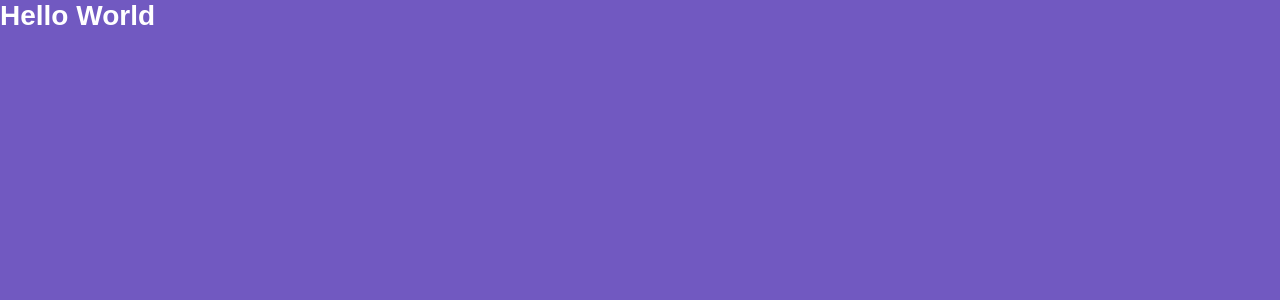
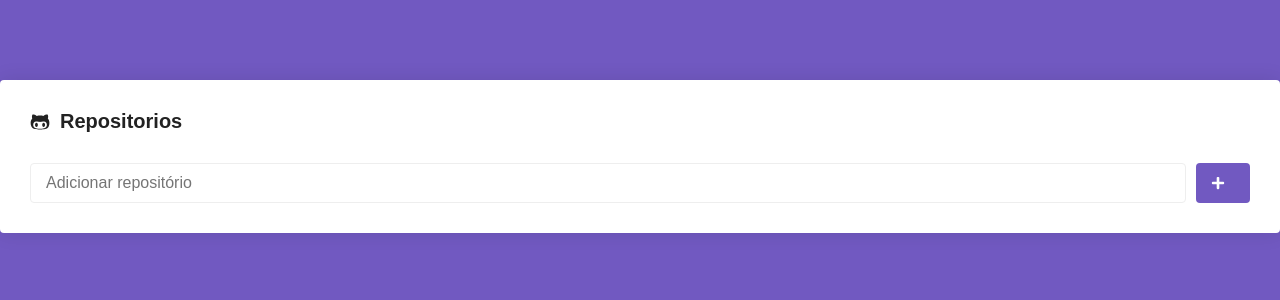
Before and after one commit to vitorlirab/reactjs-inicio, a React (Create React App) app: page / in a window 1280 px wide. Shown: the top 300 px of the page. Built offline with nearby package versions, Linux system fonts and the light colour scheme; the HTML template or start-up script is replaced by a standard one.

Commit message:
Adicionando repositórios

```diff
--- a/package.json
+++ b/package.json
@@ -6,8 +6,10 @@
     "@testing-library/jest-dom": "^4.2.4",
     "@testing-library/react": "^9.3.2",
     "@testing-library/user-event": "^7.1.2",
+    "axios": "^0.19.1",
     "react": "^16.12.0",
     "react-dom": "^16.12.0",
+    "react-icons": "^3.8.0",
     "react-router-dom": "^5.1.2",
     "react-scripts": "3.3.0",
     "styled-components": "^5.0.0"
--- a/src/pages/Main/index.js
+++ b/src/pages/Main/index.js
@@ -1,7 +1,50 @@
-import React from 'react';
+import React, { useState } from 'react';
 
-import { Title } from './styles';
+import { FaGithubAlt, FaPlus, FaSpinner } from 'react-icons/fa';
+
+import { Container, Form, SubmitButton } from './styles';
+
+import api from '../../services/api';
 
 export default function Main() {
-  return <Title>Hello World</Title>;
+  const [repo, setRepo] = useState('');
+  const [load, setLoad] = useState(false);
+
+  async function handleSubmit(e) {
+    e.preventDefault();
+    setLoad(true);
+    const response = await api.get(`/repos/${repo}`);
+
+    const data = {
+      name: response.data.full_name,
+    };
+    setRepo([...repo, data]);
+    setRepo('');
+    setLoad(false);
+  }
+
+  return (
+    <Container>
+      <h1>
+        <FaGithubAlt />
+        Repositorios
+      </h1>
+      <Form onSubmit={handleSubmit}>
+        <input
+          type="text"
+          placeholder="Adicionar repositório"
+          value={repo}
+          onChange={e => setRepo(e.target.value)}
+        />
+
+        <SubmitButton loading={load}>
+          {load ? (
+            <FaSpinner color="#fff" size={14} />
+          ) : (
+            <FaPlus color="#FFF" size={14} />
+          )}
+        </SubmitButton>
+      </Form>
+    </Container>
+  );
 }
--- a/src/pages/Main/styles.js
+++ b/src/pages/Main/styles.js
@@ -1,5 +1,70 @@
-import styled from 'styled-components';
+import styled, { keyframes, css } from 'styled-components';
 
-export const Title = styled.h1`
-  color: #fff;
+export const Container = styled.div`
+  min-width: 700px;
+  background: #fff;
+  border-radius: 4px;
+  box-shadow: 0 0 20px rgba(0, 0, 0, 0.1);
+  padding: 30px;
+  margin: 80px auto;
+
+  h1 {
+    font-size: 20px;
+    display: flex;
+    flex-direction: row;
+    align-items: center;
+  }
+
+  svg {
+    margin-right: 10px;
+  }
 `;
+
+export const Form = styled.form`
+  margin-top: 30px;
+  display: flex;
+  flex-direction: row;
+
+  input {
+    flex: 1;
+    border: 1px solid #eee;
+    padding: 10px 15px;
+    border-radius: 4px;
+    font-size: 16px;
+  }
+`;
+const rotate = keyframes`
+  from {
+    transform: rotate(0deg);
+  }
+  to{
+    transform: rotate(360deg);
+  }
+`;
+export const SubmitButton = styled.button.attrs(props => ({
+  type: 'submit',
+  disabled: props.loading,
+}))`
+  background: #7159c1;
+  border: 0;
+  padding: 0 15px;
+  margin-left: 10px;
+  border-radius: 4px;
+
+  display: flex;
+  justify-content: center;
+  align-items: center;
+
+  &[disabled] {
+    cursor: not-allowed;
+    opacity: 0.6;
+  }
+
+  ${props =>
+    props.loading &&
+    css`
+      svg {
+        animation: ${rotate} 2s linear infinite;
+      }
+    `}
+`;
--- /dev/null
+++ b/src/services/api.js
@@ -0,0 +1,7 @@
+import axios from 'axios';
+
+const api = axios.create({
+  baseURL: 'https://api.github.com',
+});
+
+export default api;
```
Also changed, not shown: 1 other file (tests, documents, lock files or other folders).
